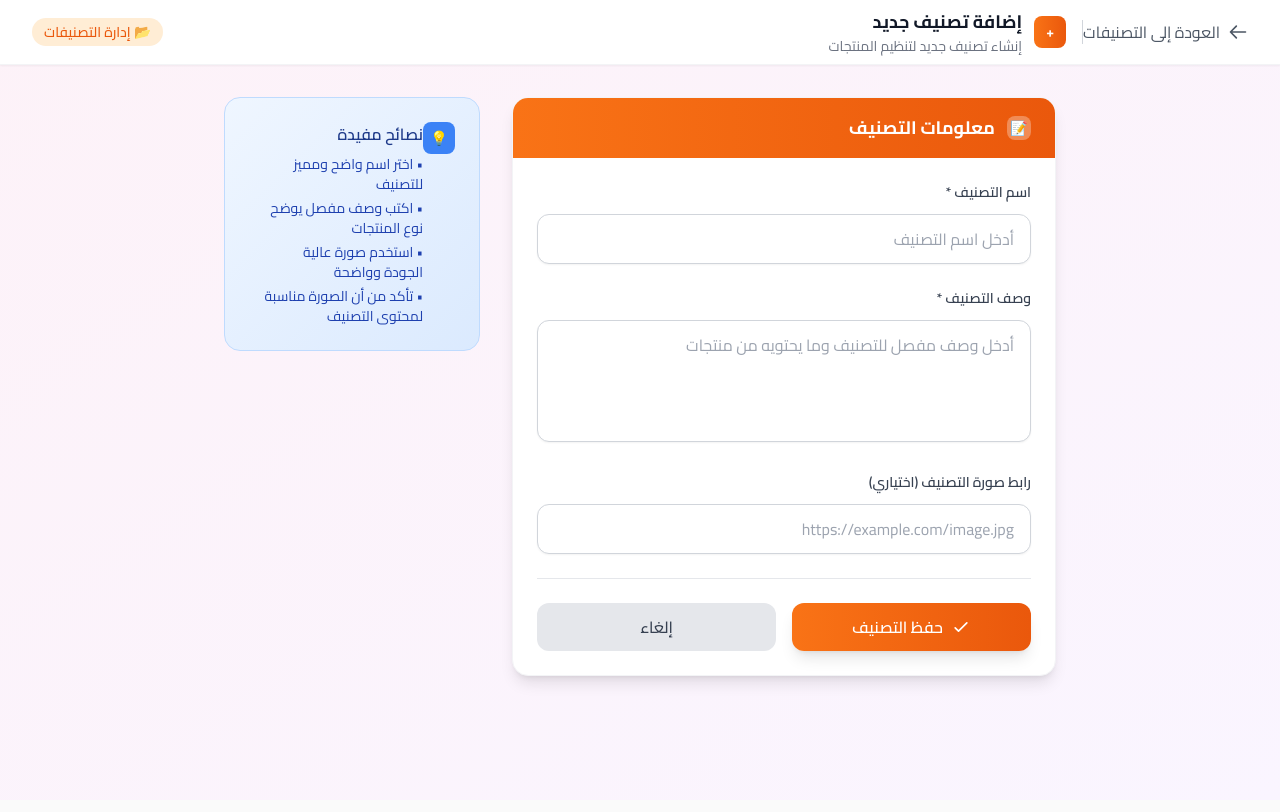
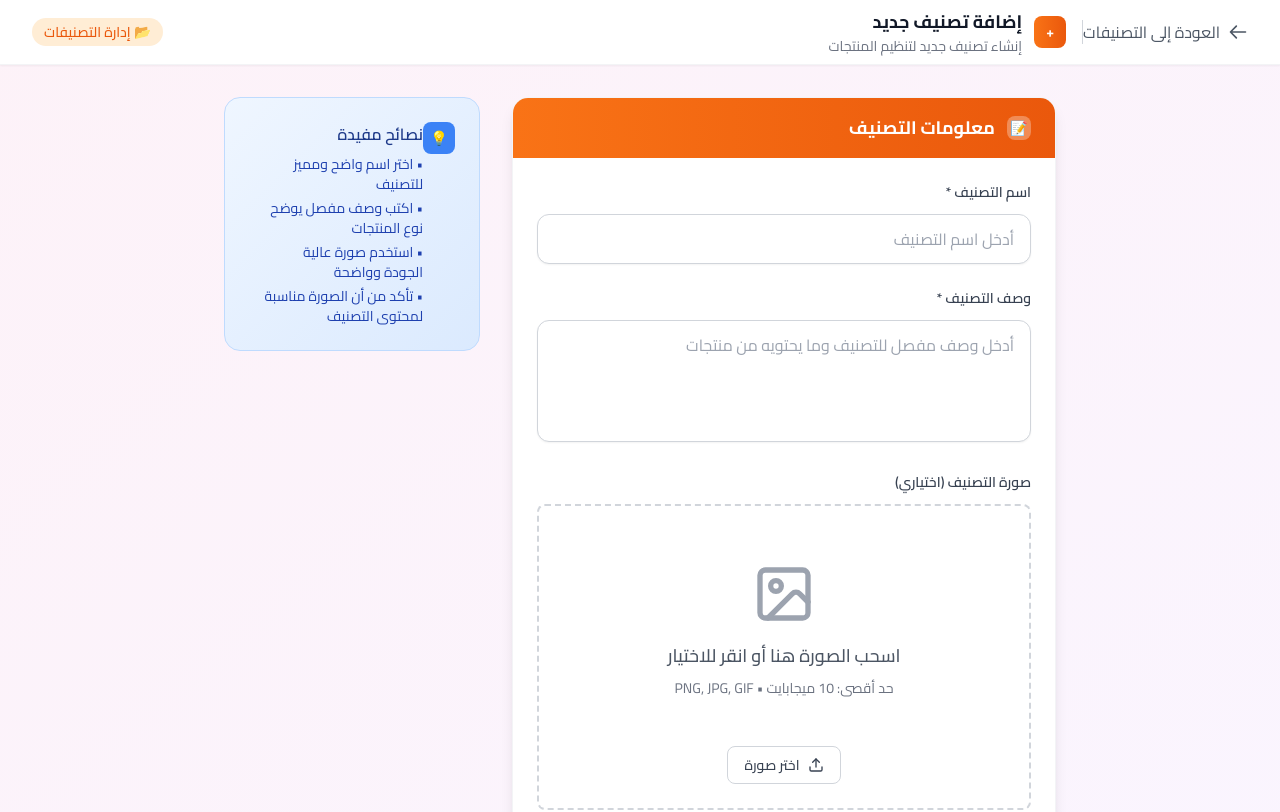
Before and after one commit to Art-Code2025/afterads, a React (Vite) app in the folder frontend/: page /admin/category/add in a window 1280 px wide. Shown: the top 812 px of the page. Built offline with nearby package versions, Linux system fonts and the light colour scheme; no server answers; sample sign-in values are in the browser's storage.

Commit message:
fix: move tailwindcss and related dependencies to main dependencies

```diff
--- a/frontend/src/CategoryAdd.tsx
+++ b/frontend/src/CategoryAdd.tsx
@@ -1,16 +1,71 @@
 import React, { useState } from 'react';
 import { Link, useNavigate } from 'react-router-dom';
 import { toast } from 'react-toastify';
+import { Upload, X, Image as ImageIcon } from 'lucide-react';
 import { apiCall, API_ENDPOINTS } from './config/api';
 
 const CategoryAdd: React.FC = () => {
   const navigate = useNavigate();
   const [loading, setLoading] = useState(false);
+  const [imageFile, setImageFile] = useState<File | null>(null);
+  const [imagePreview, setImagePreview] = useState<string>('');
+  const [dragActive, setDragActive] = useState(false);
   const [formData, setFormData] = useState({
     name: '',
     description: '',
     image: ''
   });
+
+  // Convert file to base64
+  const convertFileToBase64 = (file: File): Promise<string> => {
+    return new Promise((resolve, reject) => {
+      const reader = new FileReader();
+      reader.readAsDataURL(file);
+      reader.onload = () => resolve(reader.result as string);
+      reader.onerror = error => reject(error);
+    });
+  };
+
+  // Handle image file selection
+  const handleImageChange = async (file: File) => {
+    if (file.size > 10 * 1024 * 1024) {
+      toast.error('حجم الصورة يجب أن يكون أقل من 10 ميجابايت');
+      return;
+    }
+
+    setImageFile(file);
+    const preview = URL.createObjectURL(file);
+    setImagePreview(preview);
+    setFormData({ ...formData, image: '' }); // Clear URL input when file is selected
+  };
+
+  // Handle drag and drop
+  const handleDrag = (e: React.DragEvent) => {
+    e.preventDefault();
+    e.stopPropagation();
+    if (e.type === 'dragenter' || e.type === 'dragover') {
+      setDragActive(true);
+    } else if (e.type === 'dragleave') {
+      setDragActive(false);
+    }
+  };
+
+  const handleDrop = (e: React.DragEvent) => {
+    e.preventDefault();
+    e.stopPropagation();
+    setDragActive(false);
+
+    if (e.dataTransfer.files && e.dataTransfer.files[0]) {
+      handleImageChange(e.dataTransfer.files[0]);
+    }
+  };
+
+  // Remove image
+  const removeImage = () => {
+    setImageFile(null);
+    setImagePreview('');
+    setFormData({ ...formData, image: '' });
+  };
 
   const handleSubmit = async (e: React.FormEvent) => {
     e.preventDefault();
@@ -23,12 +78,27 @@ const CategoryAdd: React.FC = () => {
     setLoading(true);
 
     try {
-      console.log('🔄 Submitting category data:', formData);
+      console.log('🔄 Creating category with data:', formData);
+
+      let imageUrl = formData.image;
+
+      // Handle image upload using base64 if a file is selected
+      if (imageFile) {
+        try {
+          console.log('📤 Converting category image to base64...');
+          imageUrl = await convertFileToBase64(imageFile);
+          console.log('✅ Category image converted to base64 successfully');
+        } catch (uploadError) {
+          console.error('❌ Error converting category image:', uploadError);
+          toast.error('فشل في معالجة صورة التصنيف');
+          return;
+        }
+      }
 
       const categoryData = {
         name: formData.name.trim(),
         description: formData.description.trim(),
-        image: formData.image || 'categories/default-category.jpg'
+        image: imageUrl || 'categories/default-category.jpg'
       };
 
       const result = await apiCall(API_ENDPOINTS.CATEGORIES, {
@@ -37,15 +107,15 @@ const CategoryAdd: React.FC = () => {
       });
 
       console.log('✅ Category created successfully:', result);
-      toast.success('تم إضافة التصنيف بنجاح!');
+      toast.success('تم إنشاء التصنيف بنجاح!');
 
       // Trigger a refresh in the main app
       window.dispatchEvent(new Event('categoriesUpdated'));
       navigate('/admin?tab=categories');
 
     } catch (error) {
-      console.error('❌ Error adding category:', error);
-      const errorMessage = error instanceof Error ? error.message : 'فشل في إضافة التصنيف';
+      console.error('❌ Error creating category:', error);
+      const errorMessage = error instanceof Error ? error.message : 'فشل في إنشاء التصنيف';
       toast.error(errorMessage);
     } finally {
       setLoading(false);
@@ -142,16 +212,81 @@ const CategoryAdd: React.FC = () => {
                 {/* صورة التصنيف */}
                 <div>
                   <label className="block text-xs sm:text-sm font-semibold text-gray-700 mb-2 sm:mb-3">
-                    رابط صورة التصنيف (اختياري)
+                    صورة التصنيف (اختياري)
                   </label>
 
+                  {/* Image Upload Area */}
+                  <div
+                    className={`border-2 border-dashed rounded-lg p-6 text-center transition-colors ${
+                      dragActive
+                        ? 'border-orange-500 bg-orange-50'
+                        : 'border-gray-300 hover:border-gray-400'
+                    }`}
+                    onDragEnter={handleDrag}
+                    onDragLeave={handleDrag}
+                    onDragOver={handleDrag}
+                    onDrop={handleDrop}
+                  >
+                    {imagePreview ? (
+                      <div className="relative">
+                        <img
+                          src={imagePreview}
+                          alt="معاينة الصورة"
+                          className="w-48 h-48 object-cover mx-auto rounded-lg shadow-md"
+                        />
+                        <button
+                          type="button"
+                          onClick={removeImage}
+                          className="absolute -top-2 -right-2 bg-red-500 text-white rounded-full p-2 hover:bg-red-600 transition-colors shadow-lg"
+                        >
+                          <X className="h-4 w-4" />
+                        </button>
+                        <p className="mt-4 text-sm text-gray-600">
+                          {imageFile ? 'صورة جديدة' : 'الصورة الحالية'}
+                        </p>
+                      </div>
+                    ) : (
+                      <div className="py-8">
+                        <ImageIcon className="h-16 w-16 text-gray-400 mx-auto mb-4" />
+                        <p className="text-lg font-medium text-gray-600 mb-2">
+                          اسحب الصورة هنا أو انقر للاختيار
+                        </p>
+                        <p className="text-sm text-gray-500 mb-4">
+                          حد أقصى: 10 ميجابايت • PNG, JPG, GIF
+                        </p>
+                      </div>
+                    )}
+
+                    <input
+                      type="file"
+                      accept="image/*"
+                      onChange={(e) => e.target.files?.[0] && handleImageChange(e.target.files[0])}
+                      className="hidden"
+                      id="image-upload"
+                    />
+
+                    {!imagePreview && (
+                      <label
+                        htmlFor="image-upload"
+                        className="inline-flex items-center px-4 py-2 bg-white border border-gray-300 rounded-lg text-sm font-medium text-gray-700 hover:bg-gray-50 cursor-pointer transition-colors"
+                      >
+                        <Upload className="h-4 w-4 ml-2" />
+                        اختر صورة
+                      </label>
+                    )}
+                  </div>
+
+                  {/* URL Input Alternative */}
+                  {!imageFile && (
+                    <div className="mt-4">
+                      <div className="text-center text-sm text-gray-500 mb-2">أو</div>
                       <input
                         type="url"
                         name="image"
                         value={formData.image}
                         onChange={handleInputChange}
                         className="w-full px-3 sm:px-4 py-2.5 sm:py-3 border border-gray-300 rounded-lg sm:rounded-xl focus:ring-2 focus:ring-orange-500 focus:border-orange-500 shadow-sm transition-all duration-200 text-sm sm:text-base"
-                    placeholder="https://example.com/image.jpg"
+                        placeholder="أدخل رابط الصورة (https://example.com/image.jpg)"
                       />
 
                       {formData.image && (
@@ -164,6 +299,8 @@ const CategoryAdd: React.FC = () => {
                               e.currentTarget.style.display = 'none';
                             }}
                           />
+                        </div>
+                      )}
                     </div>
                   )}
                 </div>
--- a/frontend/src/components/ShippingOfferPopup.tsx
+++ b/frontend/src/components/ShippingOfferPopup.tsx
@@ -4,16 +4,17 @@ import { X, Truck, Gift, Crown, Sparkles } from 'lucide-react';
 const ShippingOfferPopup: React.FC = () => {
   const [isVisible, setIsVisible] = useState(false);
 
-  useEffect(() => {
-    // Show popup after 2 seconds on each page load/refresh
-    const timer = setTimeout(() => {
-      setIsVisible(true);
-    }, 2000);
+  // Popup is disabled - uncomment the useEffect below to enable it
+  // useEffect(() => {
+  //   // Show popup after 2 seconds on each page load/refresh
+  //   const timer = setTimeout(() => {
+  //     setIsVisible(true);
+  //   }, 2000);
 
-    return () => {
-      clearTimeout(timer);
-    };
-  }, []);
+  //   return () => {
+  //     clearTimeout(timer);
+  //   };
+  // }, []);}]}]}}
 
   const handleClose = () => {
     setIsVisible(false);
--- a/frontend/src/components/Wishlist.tsx
+++ b/frontend/src/components/Wishlist.tsx
@@ -62,7 +62,7 @@ const Wishlist: React.FC = () => {
           // If no cached products or empty, try to fetch from API
           if (!allProducts || allProducts.length === 0) {
             try {
-              const response = await fetch('/api/products');
+              const response = await fetch('/.netlify/functions/products');
               if (response.ok) {
                 const apiProducts = await response.json();
                 if (Array.isArray(apiProducts)) {
```
Also changed, not shown: frontend/src/components/ProductCard.tsx (+2 -2 lines), 1 other file (tests, documents, lock files or other folders). Lines whose indentation alone changed are shown as unchanged.
